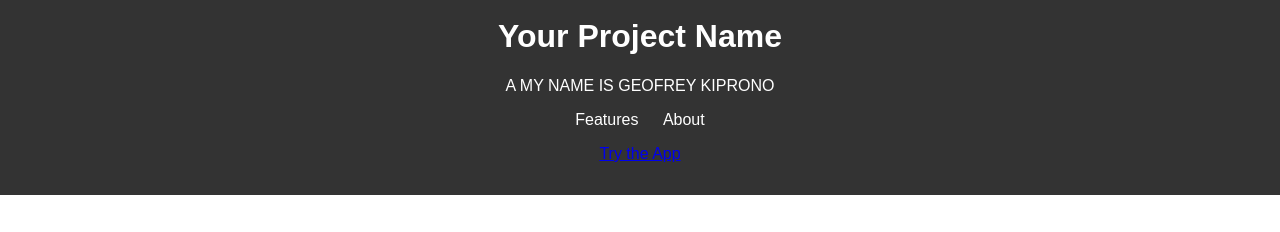
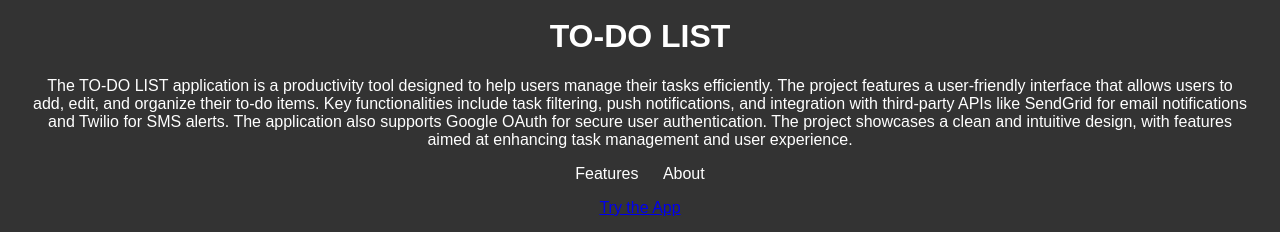
Before and after one commit to Kipronoo/TO-DO-LIST, a plain HTML site: page index.html in a window 1280 px wide. Shown: the part 53-285 px from the top of the page. Drawn offline with Linux system fonts and the light colour scheme.

Commit message:
Update index.html

```diff
--- a/index.html
+++ b/index.html
@@ -9,8 +9,8 @@
 <body>
     <header>
         <img src="images/ab3e8f733e83a98d4dbdee19226eeffa.jpeg" alt="Cover Image" style="width:100%; height:auto;">
-        <h1>Your Project Name</h1>
-        <p>A MY NAME IS GEOFREY KIPRONO</p>
+        <h1>TO-DO LIST</h1>
+        <p>The TO-DO LIST application is a productivity tool designed to help users manage their tasks efficiently. The project features a user-friendly interface that allows users to add, edit, and organize their to-do items. Key functionalities include task filtering, push notifications, and integration with third-party APIs like SendGrid for email notifications and Twilio for SMS alerts. The application also supports Google OAuth for secure user authentication. The project showcases a clean and intuitive design, with features aimed at enhancing task management and user experience.</p>
         <nav>
             <ul>
                 <li><a href="#features">Features</a></li>
```
